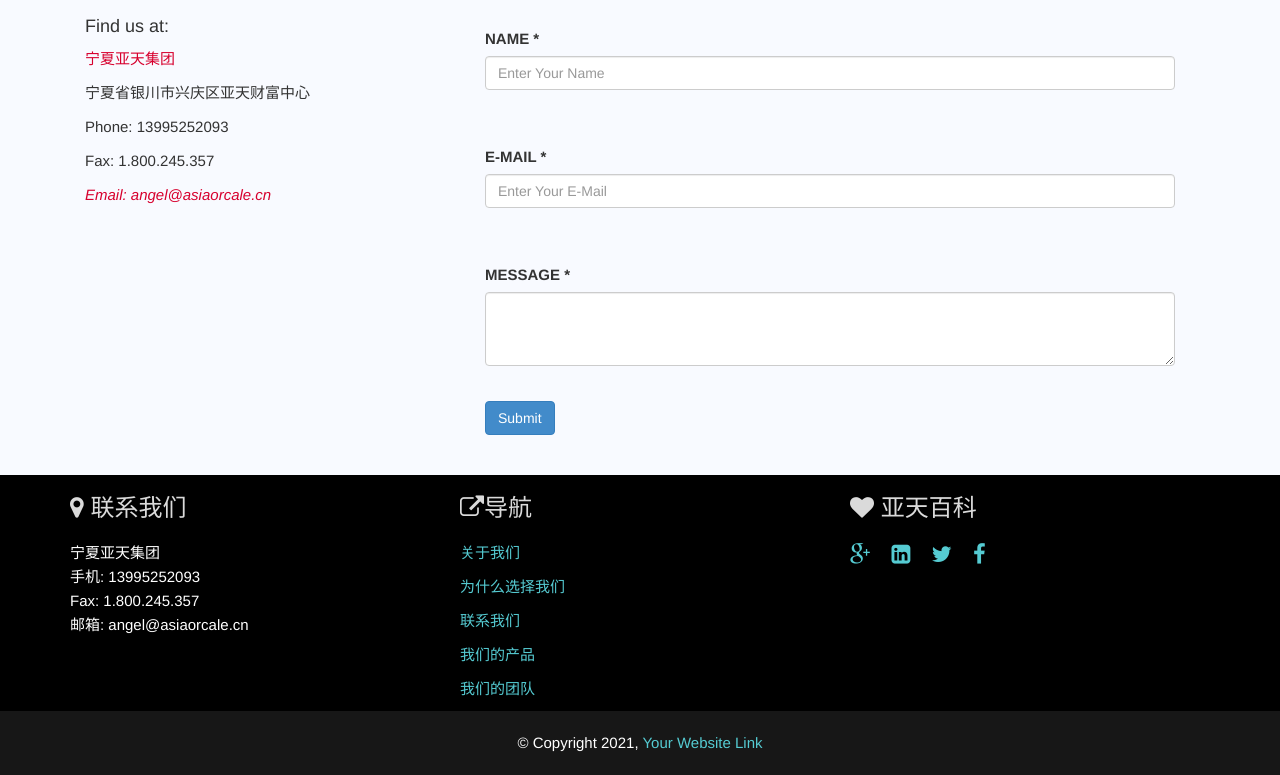
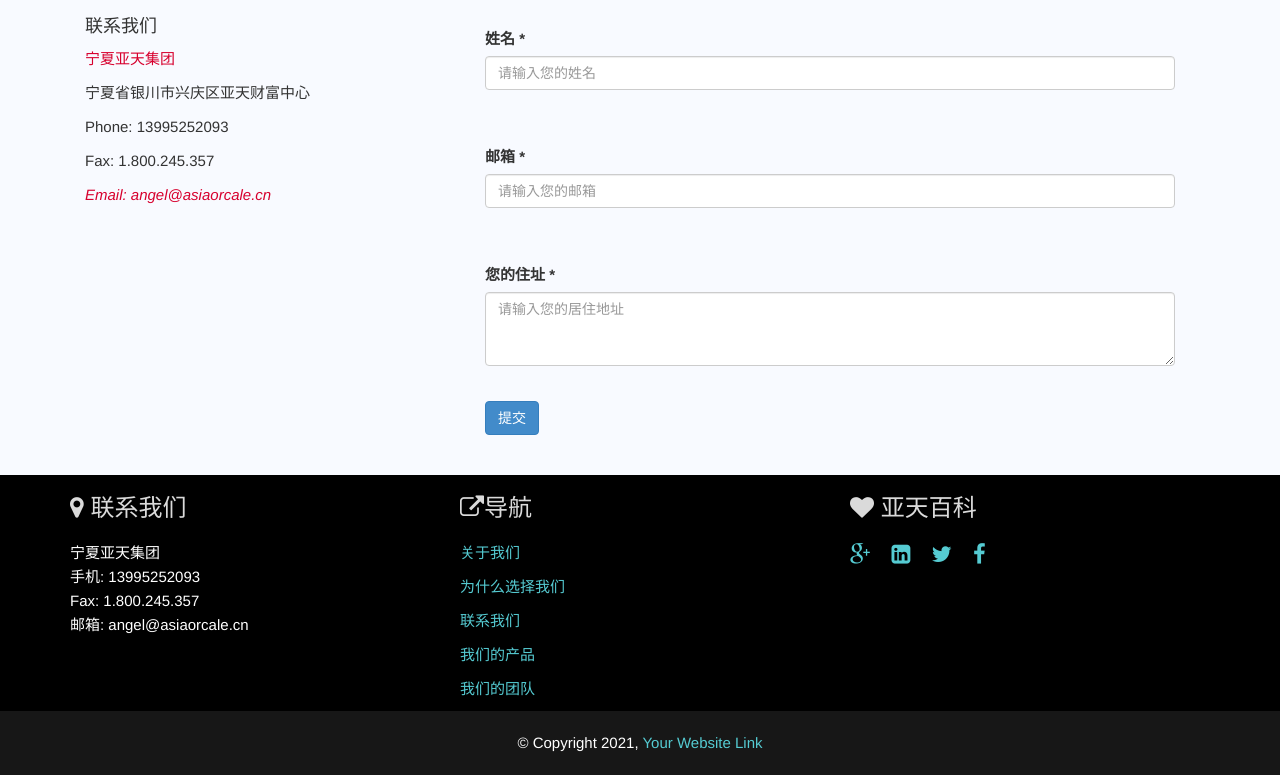
Before and after one commit to AngleLwt/AngleLwt-AngleLwt.github.io, a Jekyll site: the page built from contact.html, in a window 1280 px wide. Shown: the part 531-1306 px from the top of the page. Built offline with Jekyll 4.4.1, drawn with Linux system fonts in a browser that asks for light colours.

Commit message:
发
存储

```diff
--- a/_config.yml
+++ b/_config.yml
@@ -27,8 +27,7 @@ address_line: 宁夏省银川市兴庆区亚天财富中心
 telephone_number: 13995252093
 fax_number: 1.800.245.357
 company_email: angel@asiaorcale.cn
-google_map: https://www.google.com/maps/embed?pb=!1m14!1m12!1m3!1d3618.727010735933!2d91.837871!3d24.907291700000002!2m3!1f0!2f0!3f0!3m2!1i1024!2i768!4f13.1!5e0!3m2!1sen!2s!4v1404919738144
-
+google_map: https://cdn.jsdelivr.net/gh/liwentuo/images/image/Screenshot%202021-08-14%20010652.png
 # Social Link
 facebook_link: http://www.facebook.com
 twitter_link: http://www.twitter.com
--- a/contact.html
+++ b/contact.html
@@ -9,11 +9,11 @@ published: true
   <div class="row">
     <div>
       <iframe width="100%" height="450px" frameborder="0" scrolling="no" marginheight="0" marginwidth="0" src="{{ site.google_map }}"></iframe>
-      <br />
+      <br/>
     </div>
     <div class="container">
       <div class="col-lg-4">
-        <h4>Find us at:</h4>
+        <h4>联系我们</h4>
 
         <p class="block-author">{{ site.company_name }}</p>
         <p>{{ site.address_line }}</p>
@@ -45,18 +45,18 @@ published: true
           <form action="http://templates.designorbital.com/baleen/contact.php" method="post" id="contact-form">
             <fieldset>
               <div class="form-group form-group-fullname">
-                <label class="control-label" for="fullname">NAME *</label>
-                <input type="text" class="form-control" name="fullname" id="fullname" placeholder="Enter Your Name">
+                <label class="control-label" for="fullname">姓名 *</label>
+                <input type="text" class="form-control" name="fullname" id="fullname" placeholder="请输入您的姓名">
               </div>
               <div class="form-group form-group-email">
-                <label class="control-label" for="email">E-MAIL *</label>
-                <input type="text" class="form-control" name="email" id="email" placeholder="Enter Your E-Mail">
+                <label class="control-label" for="email">邮箱 *</label>
+                <input type="text" class="form-control" name="email" id="email" placeholder="请输入您的邮箱">
               </div>
               <div class="form-group form-group-message">
-                <label class="control-label" for="message">MESSAGE *</label>
-                <textarea class="form-control" name="message" id="message" rows="3"></textarea>
+                <label class="control-label" for="message">您的住址 *</label>
+                <textarea class="form-control" name="message" id="message" rows="3" placeholder="请输入您的居住地址"></textarea>
               </div>
-              <button type="submit" class="btn btn-primary">Submit</button>
+              <button type="submit" class="btn btn-primary">提交</button>
             </fieldset>
           </form>
 
```
